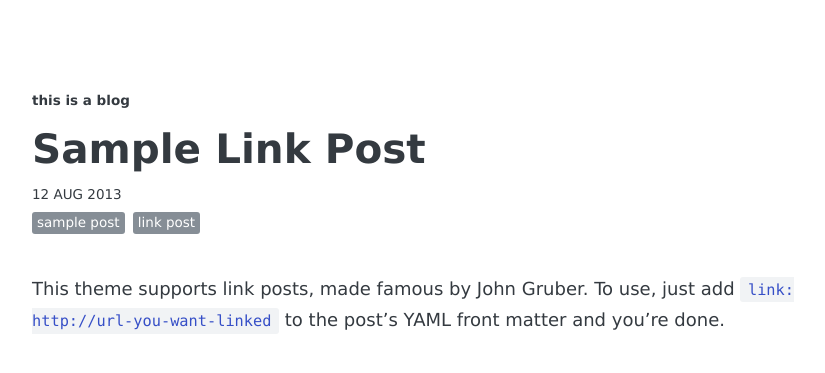
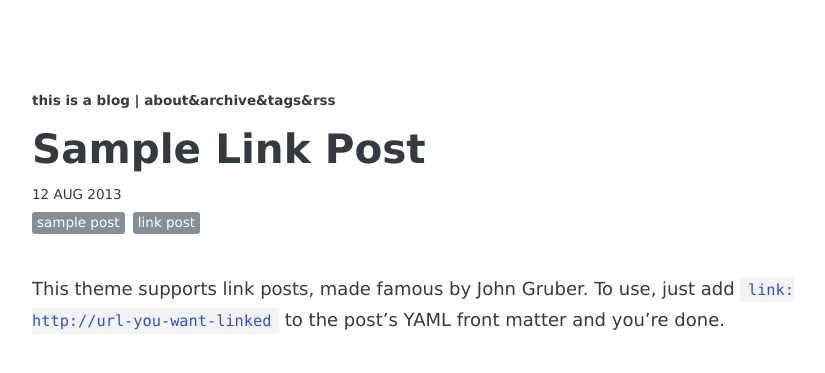
Before and after one commit to thisisamatthew/thisisamatthew.github.io, a Jekyll site: the page built from _posts/2013-08-12-sample-link-post.md, in a window 1280 px wide. Shown: the top 373 px of the page, without its empty margins (194-1019 px from the left). Built offline with Jekyll 4.4.1, drawn with Linux system fonts in a browser that asks for light colours; some web fonts are replaced.

Commit message:
Update post.html

```diff
--- a/_layouts/post.html
+++ b/_layouts/post.html
@@ -3,7 +3,7 @@
 ---
 <header>
   <div class="header-small">
-    <a href="{{site.url}}{{site.baseurl}}">{{ site.name }}</a>
+    <a href="{{site.url}}{{site.baseurl}}">{{ site.name }}</a> | <a href="/about">about</a>&<a href="/archive">archive</a>&<a href="/tags">tags</a>&<a href="/feed.xml">rss</a>
   </div>
 </header>
 <div class="post">
```
